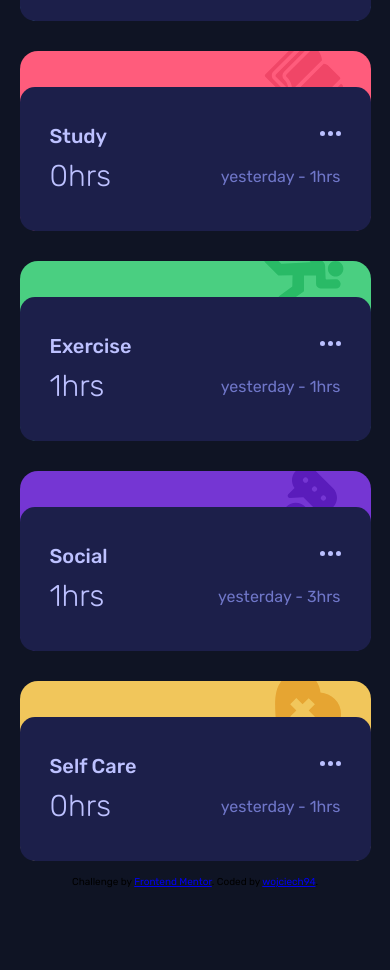
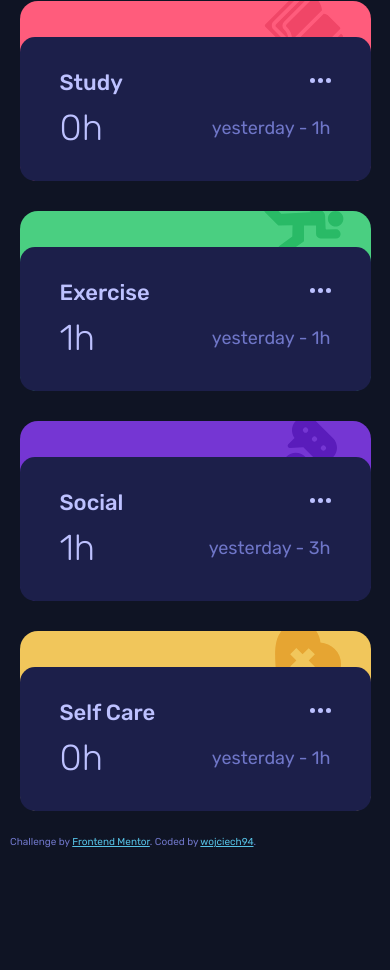
Before and after one commit to wojciech94/Time-Tracking-Dashboard, a website: page index.html in a window 390 px wide. Shown: the part 734-1704 px from the top of the page. After the commit the page ends 1592 px from the top, so only its background shows below. Drawn offline with Linux system fonts and the light colour scheme.

Commit message:
Improved styles, responsive fixes

```diff
--- a/index.html
+++ b/index.html
@@ -62,27 +62,33 @@
       </div>
     </div>
     <div class="panel exercise-panel">
-      <div class="panel--foreground"><h2 class="panel--foreground-title exercise-title"></h2>
+      <div class="panel--foreground">
+        <h2 class="panel--foreground-title exercise-title"></h2>
         <div class="panel--foreground-edit"></div>
         <p class="panel--foreground-time exercise-time"></p>
-        <p class="panel--foreground-previous-time exercise-last-time"></p></div>
+        <p class="panel--foreground-previous-time exercise-last-time"></p>
+      </div>
     </div>
     <div class="panel social-panel">
-      <div class="panel--foreground"><h2 class="panel--foreground-title social-title"></h2>
+      <div class="panel--foreground">
+        <h2 class="panel--foreground-title social-title"></h2>
         <div class="panel--foreground-edit"></div>
         <p class="panel--foreground-time social-time"></p>
-        <p class="panel--foreground-previous-time social-last-time"></p></div>
+        <p class="panel--foreground-previous-time social-last-time"></p>
+      </div>
     </div>
     <div class="panel self-care-panel">
-      <div class="panel--foreground"><h2 class="panel--foreground-title self-care-title"></h2>
+      <div class="panel--foreground">
+        <h2 class="panel--foreground-title self-care-title"></h2>
         <div class="panel--foreground-edit"></div>
         <p class="panel--foreground-time self-care-time"></p>
-        <p class="panel--foreground-previous-time self-care-last-time"></p></div>
+        <p class="panel--foreground-previous-time self-care-last-time"></p>
+      </div>
     </div>
   </main>
   <footer class="attribution">
     Challenge by <a href="https://www.frontendmentor.io?ref=challenge" target="_blank">Frontend Mentor</a>.
-    Coded by <a href="#">wojciech94</a>.
+    Coded by <a href="https://github.com/wojciech94">wojciech94</a>.
   </footer>
   <script src="./src/js/main.js"></script>
 </body>
--- a/src/css/style.css
+++ b/src/css/style.css
@@ -10,7 +10,7 @@ html {
 }
 
 body {
-  padding: 100px 0;
+  padding-top: 50px;
   width: 100%;
   height: 100%;
   scroll-behavior: smooth;
@@ -50,34 +50,38 @@ body .wrapper .panel--foreground {
   background-color: hsl(235deg, 46%, 20%);
   border-radius: 15px;
   overflow: hidden;
+  transition: background-color 0.3s;
+}
+body .wrapper .panel--foreground:hover {
+  background-color: hsl(236deg, 41%, 34%);
 }
 body .wrapper .panel--foreground-title {
   width: 50%;
-  font-size: 2rem;
+  font-size: 2.2rem;
   font-weight: 500;
-  margin-left: 30px;
+  margin-left: 40px;
   margin-bottom: 10px;
   color: hsl(236deg, 100%, 87%);
 }
 body .wrapper .panel--foreground-edit {
   width: 21px;
   height: 5px;
-  margin-right: 30px;
+  margin-right: 40px;
   margin-bottom: 15px;
   background-image: url("../img/icon-ellipsis.svg");
   background-size: contain;
 }
 body .wrapper .panel--foreground-time {
-  padding-left: 30px;
-  font-size: 3rem;
+  padding-left: 40px;
+  font-size: 3.6rem;
   font-weight: 300;
   color: hsl(236deg, 100%, 87%);
   width: 40%;
 }
 body .wrapper .panel--foreground-previous-time {
-  padding-right: 30px;
+  padding-right: 40px;
   color: hsl(235deg, 45%, 61%);
-  font-size: 1.6rem;
+  font-size: 1.8rem;
   font-weight: 400;
 }
 body .wrapper .panel--foreground-previous-time span {
@@ -163,12 +167,21 @@ body .wrapper .self-care-panel {
 }
 body .attribution {
   position: relative;
+  display: block;
+  width: 100%;
+  padding: 10px;
+  color: hsl(235deg, 45%, 61%);
+}
+body .attribution a {
+  color: hsl(195deg, 74%, 62%);
+}
+body .attribution a:visited {
+  color: hsl(195deg, 74%, 62%);
 }
 
 @media (min-width: 768px) {
   body {
     height: 100vh;
-    overflow: scroll;
   }
   body .wrapper {
     display: grid;
@@ -286,12 +299,14 @@ body .attribution {
     padding: 20px 0;
   }
   body .wrapper .panel--foreground-time {
+    padding-top: 20px;
     font-size: 4rem;
     width: 35%;
   }
   body .wrapper .panel--foreground-previous-time {
+    padding-top: 20px;
     padding-right: 20px;
-    font-size: 1.6rem;
+    font-size: 1.8rem;
   }
 }
 @media (min-width: 1200px) {
@@ -315,11 +330,13 @@ body .attribution {
     margin-right: 30px;
   }
   body .wrapper .panel--foreground-time {
+    padding-top: 0;
     padding-left: 30px;
     font-size: 6rem;
     width: 100%;
   }
   body .wrapper .panel--foreground-previous-time {
+    padding-top: 0;
     padding-left: 30px;
     font-size: 2rem;
   }
--- a/src/js/main.js
+++ b/src/js/main.js
@@ -20,7 +20,7 @@ const selfCareLastTime = document.querySelector('.self-care-last-time')
 const btns = document.querySelectorAll('.main-panel--timeframe-global-btn')
 let activeBtn = document.getElementsByClassName('btn-active')
 
-const hoursPostfix = 'hrs'
+const hoursPostfix = 'h'
 const dayPrefix = 'yesterday - '
 const weekPrefix = 'last week - '
 const monthPrefix = 'last month - '
```
Also changed, not shown: 1 other file.
